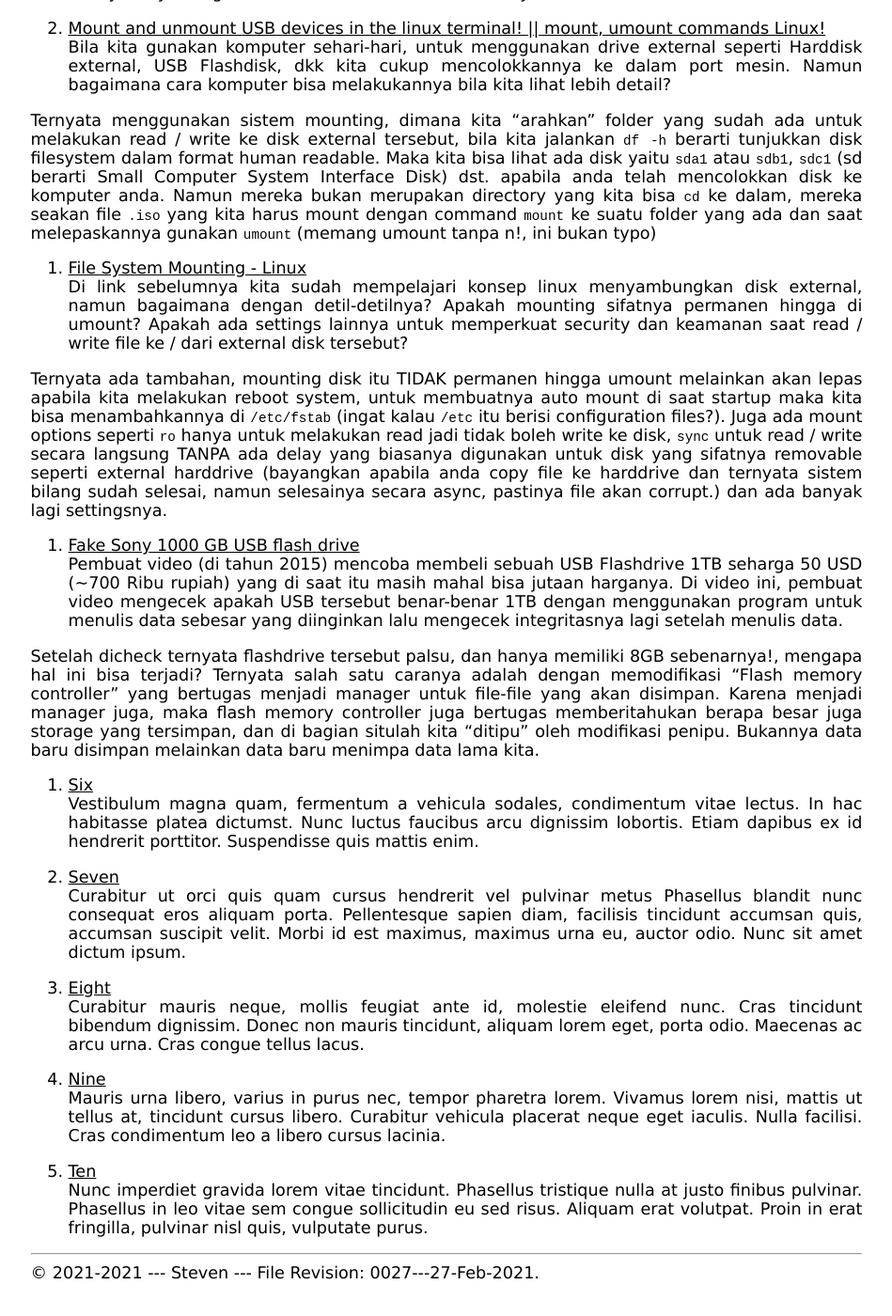
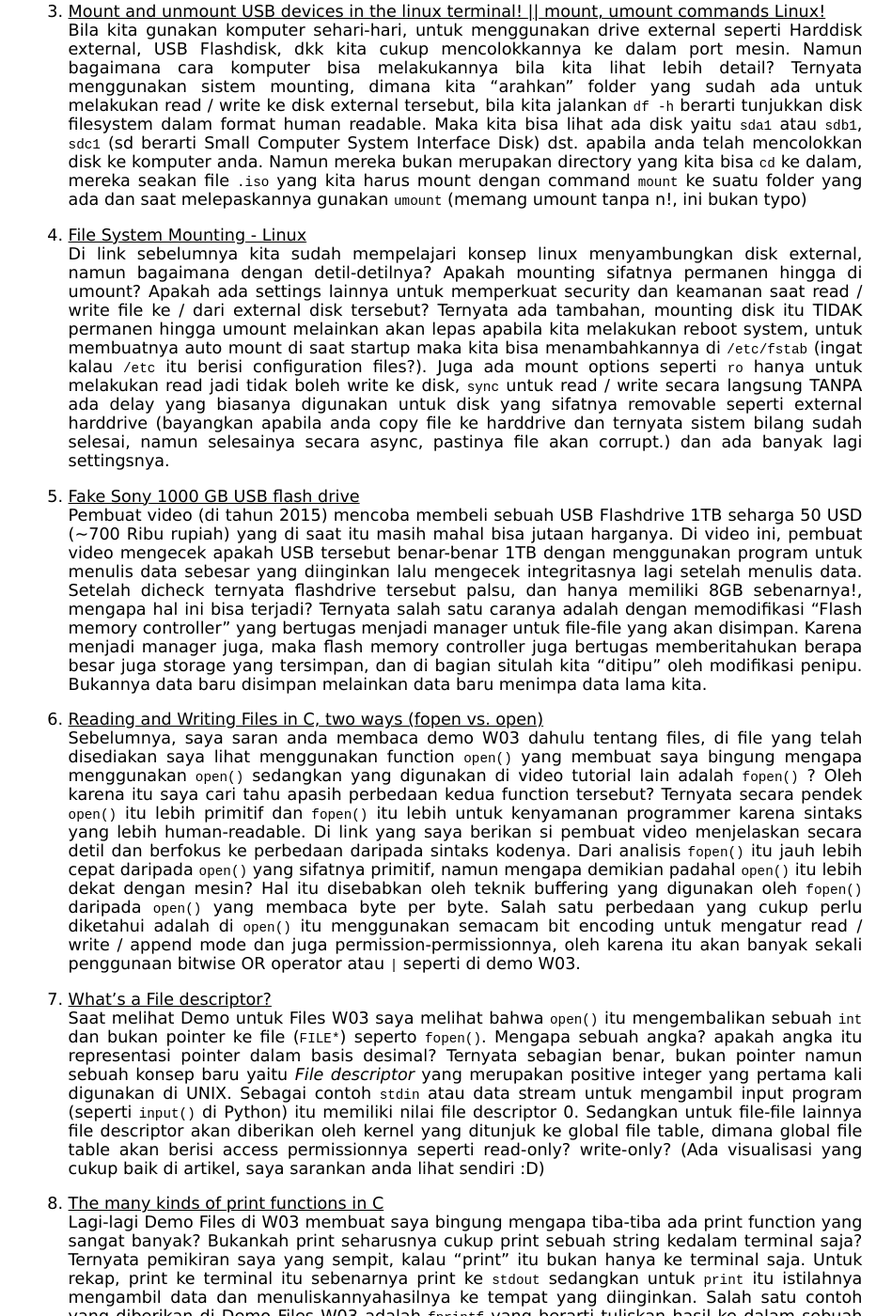
Before and after one commit to stevensim226/os211, a Jekyll site: the page built from w03.md, in a window 1280 px wide and 1400 px high, scrolled down 812 px. Shown: the whole window at 94% size, without its empty margins (165-1114 px from the left). Built offline with Jekyll 4.4.1, drawn with Linux system fonts in a browser that asks for light colours; our own code applies the rules of GitHub Pages for plain Markdown files; before the commit the page ends 2184 px from its top, so only the background shows below that; some of the changed text lies outside the part shown.

Commit message:
OS211 stevensim226

```diff
--- a/TXT/mylog.txt
+++ b/TXT/mylog.txt
@@ -45,3 +45,4 @@ ZCZC W03 30 L08 Trying mounting
 ZCZC W03 120 L05 GSGS file system facts
 ZCZC W03 60 L15 Partial top 10 list
 ZCZC W03 10 L08 Trying something
+ZCZC W03 60 L15 More top 10 list
--- a/w03.md
+++ b/w03.md
@@ -7,7 +7,6 @@ permalink: /W03/
 
 1. [Why You Can't Name A File CON In Windows](https://www.youtube.com/watch?v=bC6tngl0PTI)<br>
 Apabila anda sekarang membaca ini menggunakan komputer dengan OS windows, silahkan coba langsung membuat folder atau file (ekstensi apapun) dengan nama con. Saya yakin juga tidak bisa, namun mengapa?
-
 Ternyata setelah saya lihat alasan utamanya adalah "Backwards Compatibility", sebenarnya sudah dari MS-DOS yang dirilis tahun 1981 hingga sekarang Windows 10 yang dirilis 2015 juga sifat tersebut tetap diturunkan!. Namun apa alasan kita tidak boleh menggunakan nama Con? Hal tersebut disebabkan Con termasuk ke reserved file names di windows yaitu `CON, PRN, AUX, NUL, COM1, COM2, COM3, COM4, COM5, COM6, COM7, COM8, COM9, LPT1, LPT2, LPT3, LPT4, LPT5, LPT6, LPT7, LPT8, LPT9` . Sejarah mengapa direserved adalah untuk menyediakan sistem write / read yang konsisten dimana setiap programmer tidak perlu peduli terhadap semua jenis mesin eksternal anggap saja printer, namun si pembuat printer yang harus peduli terhadap data yang di write / read, dari situ muncul bahwa "akses ke pintu read/write harus terbuka dari directory manapun" yang contoh tadi adalah `CON` yang berarti console. Masih ingat dengan command `echo "hello world" > hello.txt` ? Apabila anda menggangi `hello.txt` dengan `con` maka output `"hello world"` akan muncul di console anda, karena memang Con itu berarti Console.
 
 2. [Linux Directories Explained in 100 Seconds](https://www.youtube.com/watch?v=42iQKuQodW4)<br>
@@ -16,40 +15,29 @@ Secara pendek ada `/bin` berisi program yang kita bisa gunakan di CLI seperti vi
 
 3. [Mount and unmount USB devices in the linux terminal! || mount, umount commands Linux!](https://www.youtube.com/watch?v=PWo1xkE0sds)<br>
 Bila kita gunakan komputer sehari-hari, untuk menggunakan drive external seperti Harddisk external, USB Flashdisk, dkk kita cukup mencolokkannya ke dalam port mesin. Namun bagaimana cara komputer bisa melakukannya bila kita lihat lebih detail?
-
 Ternyata menggunakan sistem mounting, dimana kita "arahkan" folder yang sudah ada untuk melakukan read / write ke disk external tersebut, bila kita jalankan `df -h` berarti tunjukkan disk filesystem dalam format human readable. Maka kita bisa lihat ada disk yaitu `sda1` atau `sdb1`, `sdc1` (sd berarti Small Computer System Interface Disk) dst. apabila anda telah mencolokkan disk ke komputer anda. Namun mereka bukan merupakan directory yang kita bisa `cd` ke dalam, mereka seakan file `.iso` yang kita harus mount dengan command `mount` ke suatu folder yang ada dan saat melepaskannya gunakan `umount` (memang umount tanpa n!, ini bukan typo)
 
 4. [File System Mounting - Linux](https://www.youtube.com/watch?v=A8ITr5ZpzvA)<br>
 Di link sebelumnya kita sudah mempelajari konsep linux menyambungkan disk external, namun bagaimana dengan detil-detilnya? Apakah mounting sifatnya permanen hingga di umount? Apakah ada settings lainnya untuk memperkuat security dan keamanan saat read / write file ke / dari external disk tersebut?
-
 Ternyata ada tambahan, mounting disk itu TIDAK permanen hingga umount melainkan akan lepas apabila kita melakukan reboot system, untuk membuatnya auto mount di saat startup maka kita bisa menambahkannya di `/etc/fstab` (ingat kalau `/etc` itu berisi configuration files?). Juga ada mount options seperti `ro` hanya untuk melakukan read jadi tidak boleh write ke disk, `sync` untuk read / write secara langsung TANPA ada delay yang biasanya digunakan untuk disk yang sifatnya removable seperti external harddrive (bayangkan apabila anda copy file ke harddrive dan ternyata sistem bilang sudah selesai, namun selesainya secara async, pastinya file akan corrupt.) dan ada banyak lagi settingsnya.
 
 5. [Fake Sony 1000 GB USB flash drive](https://youtu.be/6xJfC3jCPXM)<br>
 Pembuat video (di tahun 2015) mencoba membeli sebuah USB Flashdrive 1TB seharga 50 USD (~700 Ribu rupiah) yang di saat itu masih mahal bisa jutaan harganya.
 Di video ini, pembuat video mengecek apakah USB tersebut benar-benar 1TB dengan menggunakan program untuk menulis data sebesar yang diinginkan lalu mengecek integritasnya lagi setelah menulis data.
-
 Setelah dicheck ternyata flashdrive tersebut palsu, dan hanya memiliki 8GB sebenarnya!, mengapa hal ini bisa terjadi? Ternyata salah satu caranya adalah dengan memodifikasi "Flash memory controller" yang bertugas menjadi manager untuk file-file yang akan disimpan. Karena menjadi manager juga, maka flash memory controller juga bertugas memberitahukan berapa besar juga storage yang tersimpan, dan di bagian situlah kita "ditipu" oleh modifikasi penipu. Bukannya data baru disimpan melainkan data baru menimpa data lama kita.
 
-6. [Six](https://en.wikipedia.org/wiki/6)<br>
-Vestibulum magna quam, fermentum a vehicula sodales, condimentum vitae lectus.
-In hac habitasse platea dictumst.
-Nunc luctus faucibus arcu dignissim lobortis.
-Etiam dapibus ex id hendrerit porttitor.
-Suspendisse quis mattis enim.
+6. [Reading and Writing Files in C, two ways (fopen vs. open)](https://www.youtube.com/watch?v=BQJBe4IbsvQ)<br>
+Sebelumnya, saya saran anda membaca demo W03 dahulu tentang files, di file yang telah disediakan saya lihat menggunakan function `open()` yang membuat saya bingung mengapa menggunakan `open()` sedangkan yang digunakan di video tutorial lain adalah `fopen()` ?
+Oleh karena itu saya cari tahu apasih perbedaan kedua function tersebut? Ternyata secara pendek `open()` itu lebih primitif dan `fopen()` itu lebih untuk kenyamanan programmer karena sintaks yang lebih human-readable. Di link yang saya berikan si pembuat video menjelaskan secara detil dan berfokus ke perbedaan daripada sintaks kodenya. Dari analisis `fopen()` itu jauh lebih cepat daripada `open()` yang sifatnya primitif, namun mengapa demikian padahal `open()` itu lebih dekat dengan mesin? Hal itu disebabkan oleh teknik buffering yang digunakan oleh `fopen()` daripada `open()` yang membaca byte per byte. Salah satu perbedaan yang cukup perlu diketahui adalah di `open()` itu menggunakan semacam bit encoding untuk mengatur read / write / append mode dan juga permission-permissionnya, oleh karena itu akan banyak sekali penggunaan bitwise OR operator atau `|` seperti di demo W03.
 
-7. [Seven](https://en.wikipedia.org/wiki/7)<br>
-Curabitur ut orci quis quam cursus hendrerit vel pulvinar metus
-Phasellus blandit nunc consequat eros aliquam porta.
-Pellentesque sapien diam, facilisis tincidunt accumsan quis, accumsan suscipit velit.
-Morbi id est maximus, maximus urna eu, auctor odio.
-Nunc sit amet dictum ipsum.
+7. [What's a File descriptor?](https://www.computerhope.com/jargon/f/file-descriptor.htm#:~:text=A%20file%20descriptor%20is%20a,Grants%20access.)<br>
+Saat melihat Demo untuk Files W03 saya melihat bahwa `open()` itu mengembalikan sebuah `int` dan bukan pointer ke file (`FILE*`) seperto `fopen()`. Mengapa sebuah angka? apakah angka itu representasi pointer dalam basis desimal? Ternyata sebagian benar, bukan pointer namun sebuah konsep baru yaitu *File descriptor* yang merupakan positive integer yang pertama kali digunakan di UNIX.
+Sebagai contoh `stdin` atau data stream untuk mengambil input program (seperti `input()` di Python) itu memiliki nilai file descriptor 0. Sedangkan untuk file-file lainnya file descriptor akan diberikan oleh kernel yang ditunjuk ke global file table, dimana global file table akan berisi access permissionnya seperti read-only? write-only? (Ada visualisasi yang cukup baik di artikel, saya sarankan anda lihat sendiri :D)
 
-8. [Eight](https://en.wikipedia.org/wiki/8)<br>
-Curabitur mauris neque, mollis feugiat ante id, molestie eleifend nunc.
-Cras tincidunt bibendum dignissim.
-Donec non mauris tincidunt, aliquam lorem eget, porta odio.
-Maecenas ac arcu urna.
-Cras congue tellus lacus.
+8. [The many kinds of print functions in C](https://en.cppreference.com/w/c/io/fprintf)<br>
+Lagi-lagi Demo Files di W03 membuat saya bingung mengapa tiba-tiba ada print function yang sangat banyak? Bukankah print seharusnya cukup print sebuah string kedalam terminal saja?
+Ternyata pemikiran saya yang sempit, kalau "print" itu bukan hanya ke terminal saja. Untuk rekap, print ke terminal itu sebenarnya print ke `stdout` sedangkan untuk `print` itu istilahnya mengambil data dan menuliskannyahasilnya ke tempat yang diinginkan.
+Salah satu contoh yang diberikan di Demo Files W03 adalah `fprintf` yang berarti tuliskan hasil ke dalam sebuah `stream` atau file output yang ditujukan. Juga ada `sprintf` untuk menulis ke String buffer (semacam array of characters, buffer memiliki arti memory tempat menyimpan data sebelum digunakan.)
 
 9. [Nine](https://en.wikipedia.org/wiki/9)<br>
 Mauris urna libero, varius in purus nec, tempor pharetra lorem.
```
Also changed, not shown: 3 other files.
